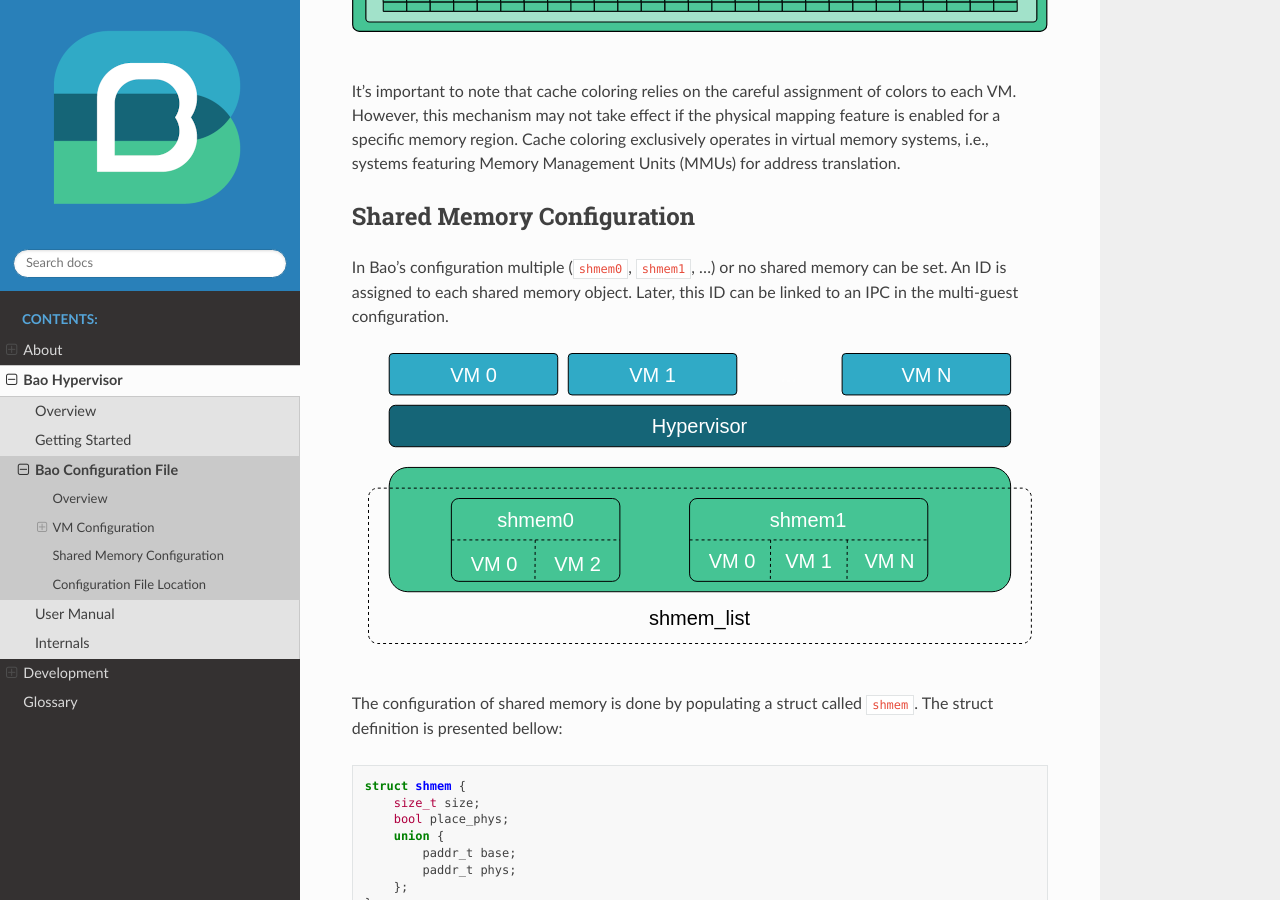
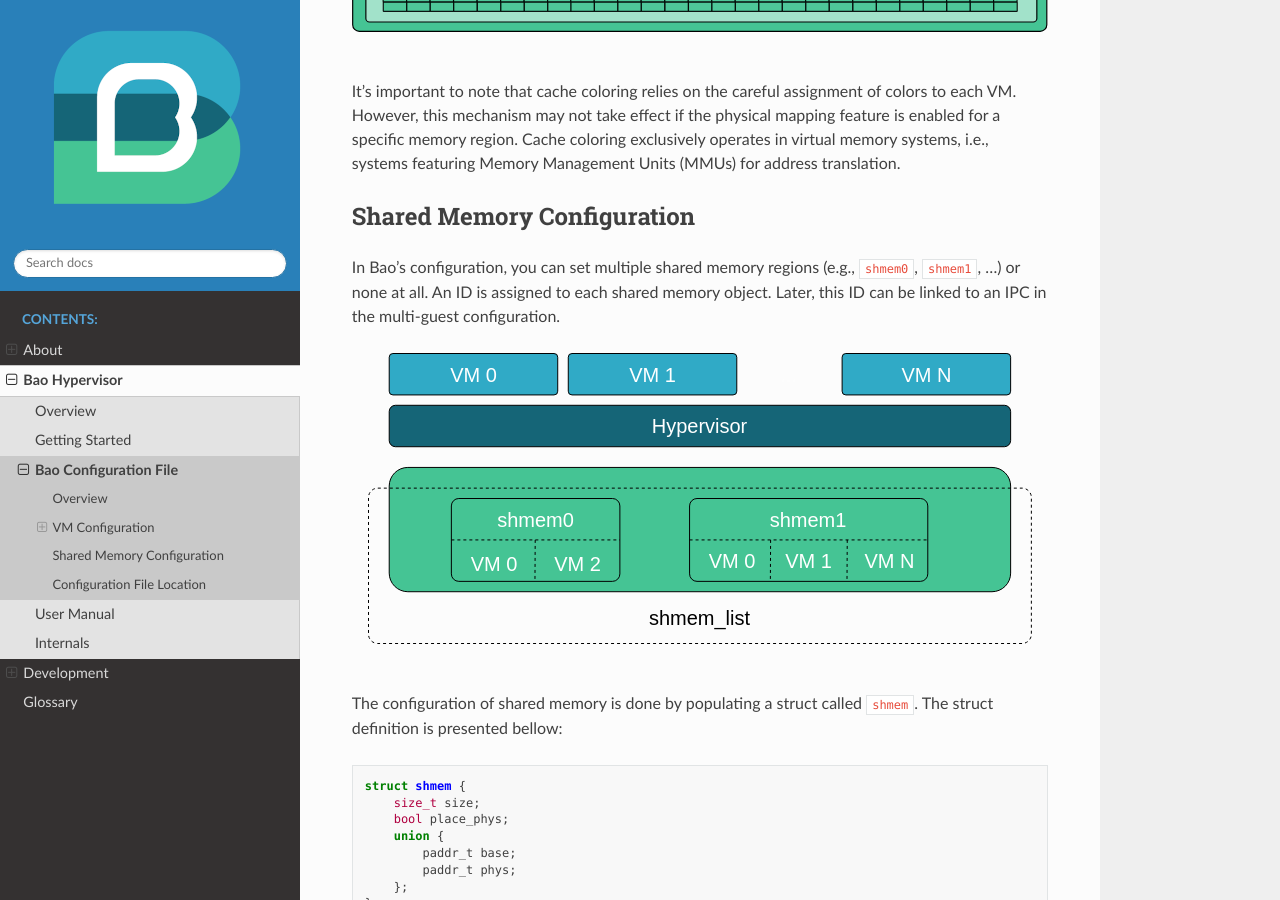
Before and after one commit to bao-project/bao-docs, a Sphinx documentation site: the page built from source/bao_hyp/config.rst, in a window 1280 px wide and 900 px high, scrolled down 11184 px. Built offline with Sphinx 7.4.7 and the Read the Docs theme 2.0.0, drawn with Linux system fonts in a browser that asks for light colours.

Commit message:
fix(doc): improve shared memory documentation
Signed-off-by: Diogo Costa <diogoandreveigacosta@gmail.com>

```diff
--- a/source/bao_hyp/config.rst
+++ b/source/bao_hyp/config.rst
@@ -533,9 +533,9 @@ Shared Memory Configuration
 ---------------------------
 .. _Shared Memory Configuration:
 
-In Bao's configuration multiple (``shmem0``, ``shmem1``, ...) or no shared memory can be set. An ID
-is assigned to each shared memory object. Later, this ID can be linked to an IPC in the multi-guest
-configuration.
+In Bao's configuration, you can set multiple shared memory regions (e.g., ``shmem0``, ``shmem1``,
+...) or none at all. An ID is assigned to each shared memory object. Later, this ID can be linked
+to an IPC in the multi-guest configuration.
 
 .. figure:: img/shmem.svg
     :align: center
```
